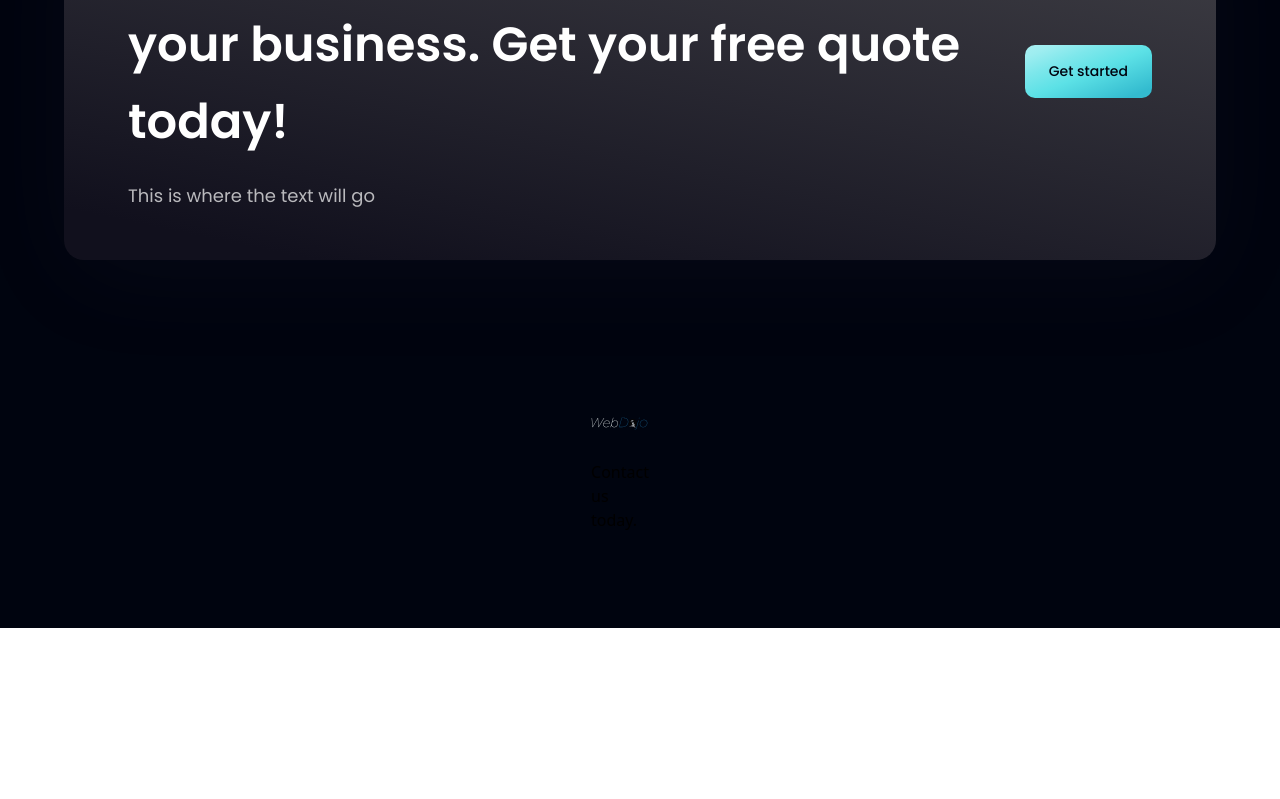
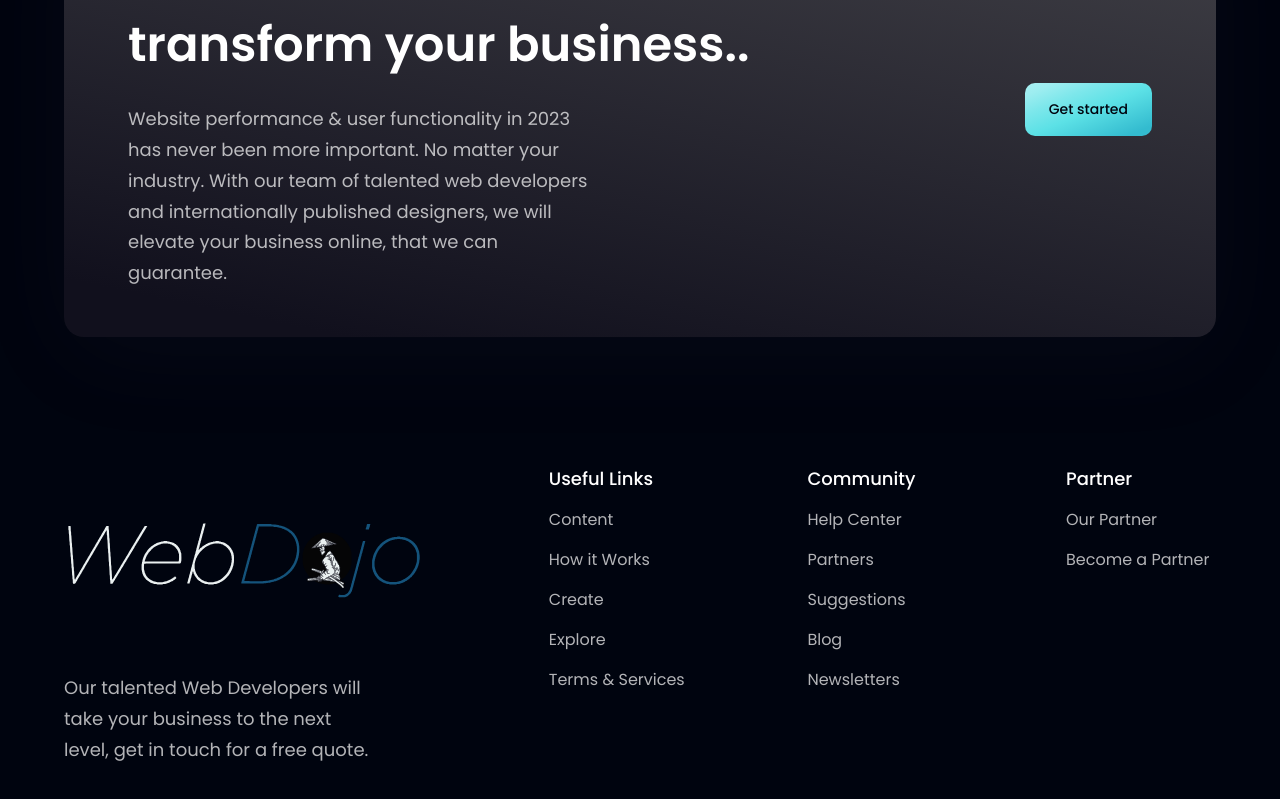
Before and after one commit to MattWalker1/WebDojo.ca, a React (Vite) app: page / in a window 1280 px wide. Shown: the part 4616-5415 px from the top of the page. Before the commit the page ends 5244 px from the top, so only its background shows below. Built offline with nearby package versions, Linux system fonts and the light colour scheme.

Commit message:
footer, pointer-hover events, text content

```diff
--- a/src/App.jsx
+++ b/src/App.jsx
@@ -12,7 +12,7 @@ const App = () => {
 
                 <div className={`bg-primary ${styles.flexStart}`}>
                     <div className={`${styles.boxWidth}`}>
-                    <Hero/>
+                        <Hero/>
                     </div>
                 </div>
 
--- a/src/components/CTA.jsx
+++ b/src/components/CTA.jsx
@@ -5,8 +5,8 @@ const CTA = () => {
   return (
     <section className={`${styles.flexCenter} ${styles.marginY} ${styles.padding} sm:flex-row flex-col bg-black-gradient-2 rounded-[20px] box-shadow`}>
       <div className="flex-1 flex flex-col">
-        <h2 className={styles.heading2}> Web/AI technology will transform your business. Get your free quote today!</h2>
-        <p className={`${styles.paragraph} max-w-[470px] mt-5`}> This is where the text will go</p>
+        <h2 className={styles.heading2}> A fast, modern, online presence will transform your business..</h2>
+        <p className={`${styles.paragraph} max-w-[470px] mt-5`}> Website performance & user functionality in 2023 has never been more important. No matter your industry. With our team of talented web developers and internationally published designers, we will elevate your business online, that we can guarantee. </p>
       </div>
 
       <div>
--- a/src/components/Footer.jsx
+++ b/src/components/Footer.jsx
@@ -5,15 +5,29 @@ import { footerLinks, socialMedia } from '../constants';
 const Footer = () => {
   return (
     <section className={`${styles.flexCenter} ${styles.paddingY} flex-col`}>
-      <div className={`${styles.flexCenter} md:flex-row flex-col mb-8 w-4`}>
+      <div className={`${styles.flexStart} md:flex-row flex-col mb-8 w-full`}>
         <div className="flex-1 flex flex-col justify-start mr-10">
-            <img
-             src={logo}
+            <img src={logo}
              alt="webdojo"
-             className="w-[266px] h-[72px] object-contain"
-            />
+             className="w-[366px] h-[192px] object-contain"/>
+            <p className={`${styles.paragraph} mt-4 max-w-[310px]`}> Our talented Web Developers will take your business to the next level, get in touch for a free quote. </p>
+        </div>
 
-            <p> Contact us today.</p>
+       <div className="flex-[1.5] w-full flex flex-row justify-between flex-wrap md:mt-0 mt-10">
+          {footerLinks.map((footerLink) => (
+            <div key={footerLink.key} className="flex flex-col ss:my-0 my-4 min-w-[150px]">
+              <h4 className="font-poppins font-medium text-[18px] leading-[27px] text-white">
+                {footerLink.title}
+              </h4>
+              <ul className="list-none mt-4">
+                {footerLink.links.map((Link, index) => (
+                  <li key={Link.name} className={`font-poppins font-normal text-[16px] leading-[24px] text-dimWhite hover:text-secondary cursor-pointer ${index !== footerLink.links.length - 1 ? 'mb-4' : 'mb-0'}`}>
+                  {Link.name}
+                  </li>
+                ))}
+              </ul>
+            </div>
+          ))}
         </div>
       </div>
     </section>
--- a/src/components/Navbar.jsx
+++ b/src/components/Navbar.jsx
@@ -13,7 +13,7 @@ const Navbar = () => {
 
       <ul className="list-none sm:flex hidden justify-end items-center flex-1">
           {navLinks.map((nav, index) => (
-            <li key={nav.id} className={`font-poppins font-normal cursor-pointer text-[16px] ${index === navLinks.length - 1 ? 'mr-0' : 'mr-10'} text-white`}>
+            <li key={nav.id} className={`font-poppins font-normal cursor-pointer hover:text-secondary text-[16px] ${index === navLinks.length - 1 ? 'mr-0' : 'mr-10'} text-white`}>
              <a href={`#${nav.id}`}>
               {nav.title}
               </a>
--- a/src/constants/index.js
+++ b/src/constants/index.js
@@ -110,6 +110,44 @@ export const footerLinks = [
       },
     ],
   },
+  {
+    title: "Community",
+    links: [
+      {
+        name: "Help Center",
+        link: "https://www.hoobank.com/help-center/",
+      },
+      {
+        name: "Partners",
+        link: "https://www.hoobank.com/partners/",
+      },
+      {
+        name: "Suggestions",
+        link: "https://www.hoobank.com/suggestions/",
+      },
+      {
+        name: "Blog",
+        link: "https://www.hoobank.com/blog/",
+      },
+      {
+        name: "Newsletters",
+        link: "https://www.hoobank.com/newsletters/",
+      },
+    ],
+  },
+  {
+    title: "Partner",
+    links: [
+      {
+        name: "Our Partner",
+        link: "https://www.hoobank.com/our-partner/",
+      },
+      {
+        name: "Become a Partner",
+        link: "https://www.hoobank.com/become-a-partner/",
+      },
+    ],
+  },
 ];
 
 export const socialMedia = [
--- a/src/main.jsx
+++ b/src/main.jsx
@@ -12,3 +12,5 @@ ReactDOM.createRoot(document.getElementById('root')).render(
 
 //insert the ReactRouter wrapper around the app in here, remove strictmode. strictmode is for development builds only, once read to build to production,
   // you should remove <React.Strictmode>
+
+//*main.jsx is index.js in default react project*
--- a/tailwind.config.cjs
+++ b/tailwind.config.cjs
@@ -5,7 +5,7 @@ module.exports = {
     extend: {
       colors: {
         primary: "#00040f",
-        secondary: "#00f6ff",
+        secondary: "#5D98B9",
         dimWhite: "rgba(255, 255, 255, 0.7)",
         dimBlue: "rgba(9, 151, 124, 0.1)",
       },
```
